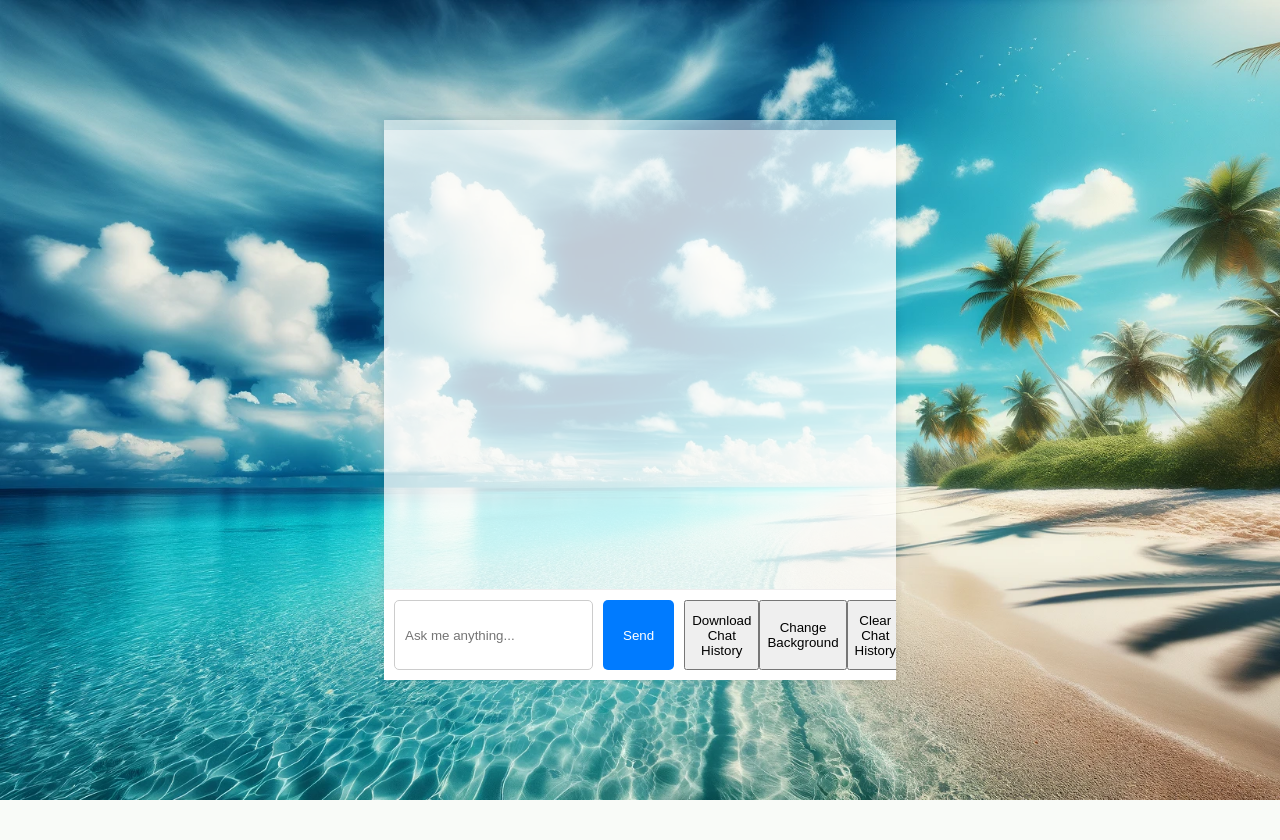
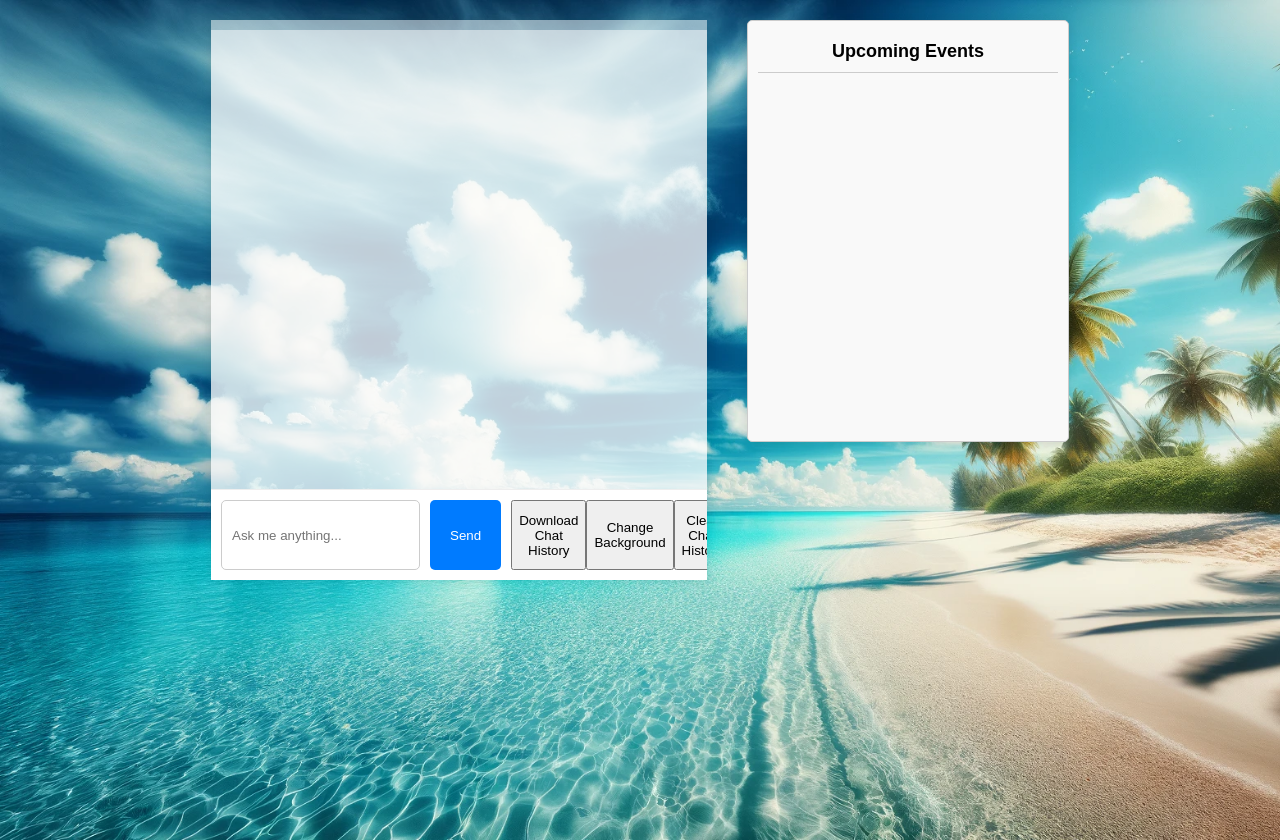
Before and after one commit to MeNicefellow/DrNiceFellow-s_Chat_WebUI, a Flask app: template templates/index.html in a window 1280 px wide. Before the commit the page ends 800 px from the top, so only its background shows below. Run offline with Flask 3, Linux system fonts and the light colour scheme; the template is opened without the code that fills it, so the values that code supplies are empty; parts of the project's set-up code (start-up, migrations or seed data) failed here and were passed over.

Commit message:
Displaying the upcoming events works

```diff
--- a/app.py
+++ b/app.py
@@ -44,6 +44,33 @@ pending_messages = []  # Global list to store pending assistant messages
 session = {}
 pending_reminders = []  # Global list to store pending reminders
 
+
+@app.route('/get_calendar_events', methods=['GET'])
+def get_calendar_events():
+    try:
+        # Get the current time
+        now = datetime.now()
+        # Get events for the next 7 days
+        end_date = now + timedelta(days=7)
+        events = db.get_upcoming_events(now, end_date)
+
+        # Format events for JSON response
+        formatted_events = []
+        for event in events:
+            event_id, event_content, event_datetime = event
+            formatted_events.append({
+                'id': event_id,
+                'title': event_content,
+                'date': event_datetime.isoformat()
+            })
+
+        return jsonify(formatted_events)
+    except Exception as e:
+        print(f"Error fetching calendar events: {e}")
+        return jsonify({'error': 'Failed to fetch calendar events'}), 500
+
+
+
 @app.route('/assets/backgrounds/<path:filename>')
 def custom_static(filename):
     return send_from_directory('assets/backgrounds', filename)
@@ -65,7 +92,7 @@ def background_image():
 
 @app.route('/download_chat_history', methods=['GET'])
 def download_chat_history():
-    chat_history = session.get('chat_history', '').replace('[INST]', 'User: ').replace('[/INST]', '\nBot: ')
+    chat_history = session.get('chat_history', '').replace('</s>', 'User: ').replace('</s>', '\nBot: ')
     response = make_response(chat_history)
     response.headers["Content-Disposition"] = "attachment; filename=chat_history.txt"
     return response
--- a/rag.py
+++ b/rag.py
@@ -34,6 +34,7 @@ class DatabaseManager:
         )
         conn.autocommit = True
         return conn
+
 
     def _create_vector_store(self):
         return PGVectorStore.from_params(
--- a/static/css/style.css
+++ b/static/css/style.css
@@ -87,3 +87,76 @@ label[for="tool-usage"] {
 #send-btn:hover {
     background-color: #0056b3;
 }
+
+/* ... existing styles ... */
+
+#calendar-container {
+    width: 300px;
+    height: 400px;
+    border: 1px solid #ccc;
+    border-radius: 5px;
+    margin: 20px auto;
+    padding: 10px;
+    display: flex;
+    flex-direction: column;
+    background-color: #f9f9f9;
+    box-shadow: 0 2px 10px rgba(0, 0, 0, 0.1);
+}
+
+#calendar-title {
+    font-size: 18px;
+    font-weight: bold;
+    text-align: center;
+    padding: 10px 0;
+    border-bottom: 1px solid #ccc;
+    margin-bottom: 10px;
+}
+
+#event-list {
+    flex-grow: 1;
+    overflow-y: auto;
+    padding: 10px;
+}
+
+#event-list ul {
+    list-style-type: none;
+    padding: 0;
+    margin: 0;
+}
+
+#event-list li {
+    margin-bottom: 10px;
+    padding: 8px;
+    background-color: #fff;
+    border: 1px solid #e0e0e0;
+    border-radius: 4px;
+    font-size: 14px;
+}
+
+#event-list li .event-title {
+    font-weight: bold;
+}
+
+#event-list li .event-date {
+    font-size: 12px;
+    color: #666;
+}
+
+/* Adjust the layout for larger screens */
+@media (min-width: 768px) {
+    body {
+        display: flex;
+        justify-content: center;
+        align-items: flex-start;
+        height: 100vh;
+        padding: 20px;
+    }
+
+    #chat-container {
+        margin: 0 20px 0 0;
+    }
+
+    #calendar-container {
+        margin: 0 0 0 20px;
+    }
+}
--- a/templates/index.html
+++ b/templates/index.html
@@ -6,6 +6,7 @@
     <title>{{ title }}</title> <!-- This is where the title is set -->
     <link rel="stylesheet" href="/static/css/style.css"> <!-- Link to CSS file -->
     <script src="/static/js/chat.js" defer></script>
+    <script src="/static/js/calendar.js" defer></script> <!-- New JavaScript file for calendar functionality -->
 </head>
 <body>
     <div id="chat-container">
@@ -17,10 +18,18 @@
             <button onclick="window.location.href='{{ url_for('download_chat_history') }}'" id="download-btn">Download Chat History</button>
             <button id="change-background">Change Background</button>
             <button id="clear-btn">Clear Chat History</button>
-<div class="tool-usage-group">
-    <label for="tool-usage">Allow tool usage</label>
-    <input type="checkbox" id="tool-usage" name="tool-usage" checked>
-</div>
+            <div class="tool-usage-group">
+                <label for="tool-usage">Allow tool usage</label>
+                <input type="checkbox" id="tool-usage" name="tool-usage" checked>
+            </div>
+        </div>
+    </div>
+
+    <!-- Updated calendar events section -->
+    <div id="calendar-container">
+        <div id="calendar-title">Upcoming Events</div>
+        <div id="event-list">
+            <!-- Events will be dynamically inserted here -->
         </div>
     </div>
 </body>
```
Also changed, not shown: static/js/chat.js (+46 -1 lines).
